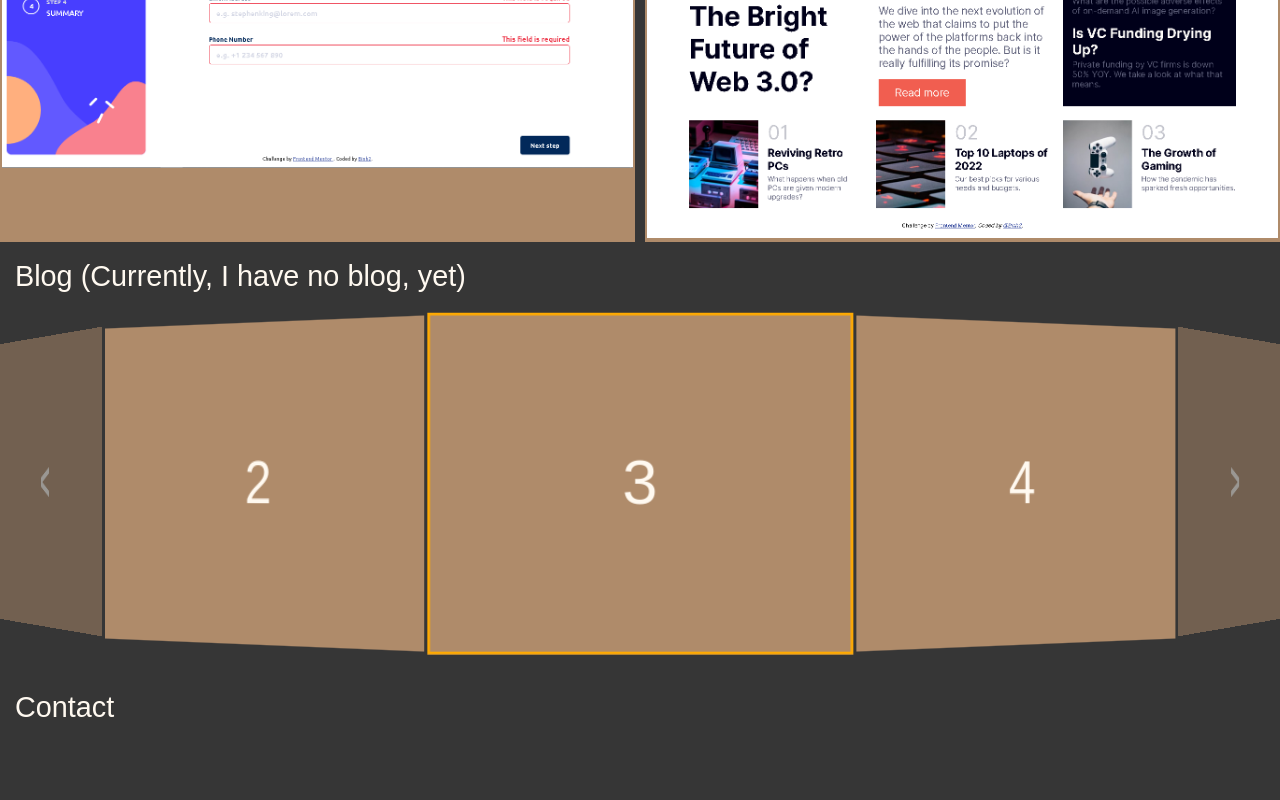
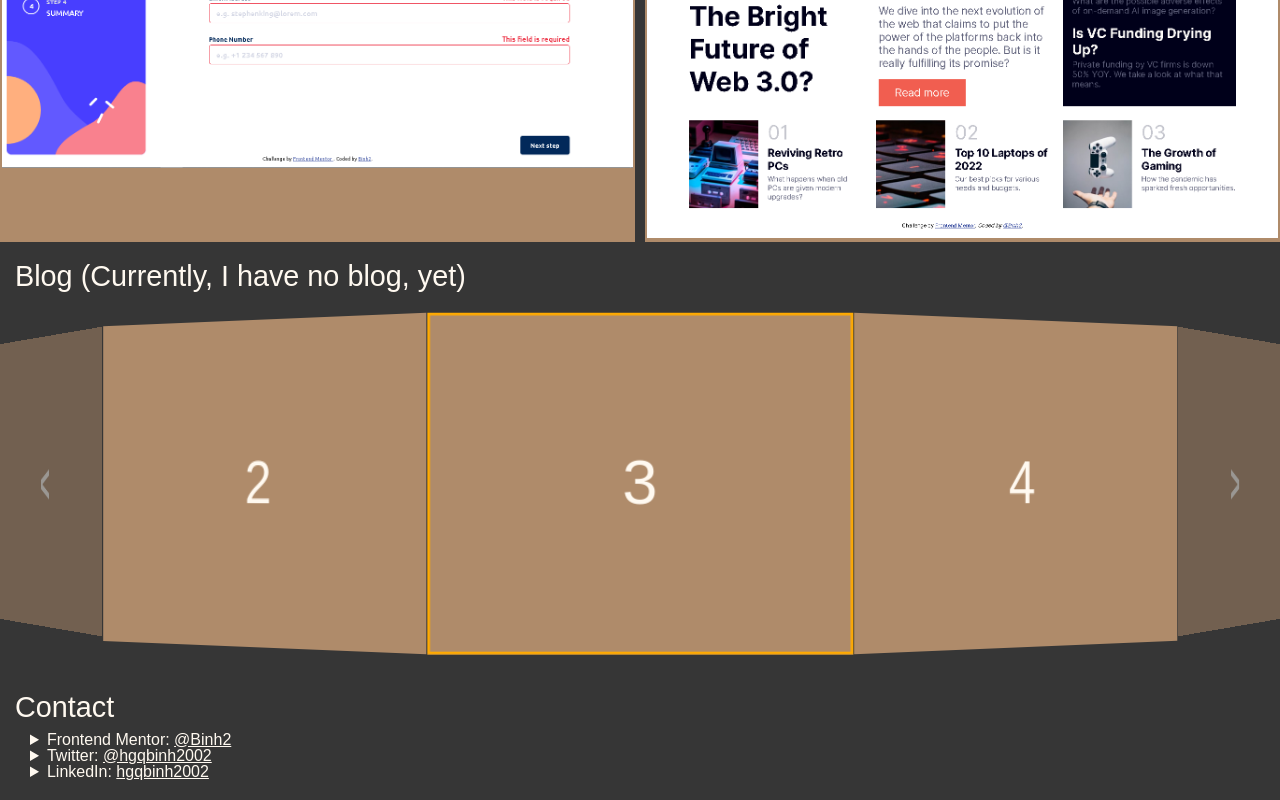
Before and after one commit to Binh2/portfolio, a Vue app: page / in a window 1280 px wide. Shown: the part 1320-2120 px from the top of the page. Before the commit the page ends 2052 px from the top, so only its background shows below. Built offline with nearby package versions, Linux system fonts and the light colour scheme.

Commit message:
Add ContactView and extract logic from FallAnimation to Composable

```diff
--- a/public/index.html
+++ b/public/index.html
@@ -5,7 +5,7 @@
     <meta http-equiv="X-UA-Compatible" content="IE=edge">
     <meta name="viewport" content="width=device-width,initial-scale=1.0">
     <link rel="icon" href="<%= BASE_URL %>favicon.ico">
-    <title><%= htmlWebpackPlugin.options.title %></title>
+    <title>My portfolio</title>
   </head>
   <body>
     <noscript>
--- a/src/components/FallAnimation.vue
+++ b/src/components/FallAnimation.vue
@@ -3,41 +3,36 @@
     class="fall-animation"
     v-on:click.once="fallAnimation.startFallAnimation"
     v-bind:style="{
-      left: fallAnimation.positionX + 'px',
-      top: fallAnimation.positionY + 'px',
+      left: x + 'px',
+      top: y + 'px',
     }"
-    ref="fallAnimationComponent"
     v-if="!fallAnimation.isDisplayNone"
   ></div>
 </template>
 
 <script>
 import { ref, reactive } from "vue";
+import { useNewtonianPhysicPosition } from "../composables/NewtonianPhysicPosition.ts";
 
 export default {
   emits: ["changeText"],
   setup(props, context) {
-    const accelerationY = 100;
     function randomInRange(min, max) { // [min, max)
       return Math.floor(Math.random() * (max - min) + min);
     }
 
-    const fallAnimationComponent = ref();
+    const { _position: x, update: updateX } = useNewtonianPhysicPosition(0, randomInRange(-80, 80));
+    const { _position: y, update: updateY } = useNewtonianPhysicPosition(100, randomInRange(-150, -80));
     const fallAnimation = reactive({
-      velocityX: randomInRange(-80, 80),
-      velocityY: randomInRange(-150, -80),
-      positionX: 0,
-      positionY: 0,
       isDisplayNone: false,
       startFallAnimation() {
         if (!this.isClicked) {
           const interval = 20;
           const intervalId = setInterval(() => {
-            if (this.positionY >= window.innerHeight) this.isDisplayNone = true;
+            if (y.value >= window.innerHeight) this.isDisplayNone = true;
             else {
-              this.positionX += (this.velocityX * interval) / 1000;
-              this.positionY += (this.velocityY * interval) / 1000;
-              this.velocityY += (accelerationY * interval) / 1000;
+              updateX(interval);
+              updateY(interval);
             }
           }, interval);
           setTimeout(() => {
@@ -50,8 +45,10 @@ export default {
     });
 
     return {
+      x,
+      updateX,
+      y,
       fallAnimation,
-      fallAnimationComponent,
     };
   },
 };
--- /dev/null
+++ b/src/composables/NewtonianPhysicPosition.ts
@@ -0,0 +1,19 @@
+import { ref } from 'vue'
+
+// by convention, composable function names start with "use"
+export function useNewtonianPhysicPosition(acceleration = 0, velocity = 0, position = 0) {
+  // state encapsulated and managed by the composable
+  const _position = ref(position);
+  let _velocity = velocity;
+  const _acceleration = acceleration;
+
+
+  // a composable can update its managed state over time.
+  function update(intervalInMilisecond: number) {
+    _position.value += _velocity * intervalInMilisecond / 1000;
+    _velocity += _acceleration * intervalInMilisecond / 1000;
+  }
+
+  // expose managed state as return value
+  return { _position, update };
+}
--- a/src/styles/global.css
+++ b/src/styles/global.css
@@ -44,6 +44,10 @@ html {
 
   /* 30px from NavBarView margin top and bottom, and 1em from NavBarView font-size */
   scroll-padding-top: calc(30px + 1em);
+  overflow: overlay; /* deprecated */
+}
+body {
+  padding-bottom: 20px;
 }
 
 h1 {
--- a/src/views/BlogView.vue
+++ b/src/views/BlogView.vue
@@ -42,7 +42,7 @@
   width: var(--width);
   height: var(--height);
   background: var(--color-desaturated);
-  border: 2px solid var(--color-blackish);
+  border: 2px solid var(--color-desaturated);
 
   transition: 0.5s ease;
 
@@ -65,7 +65,7 @@
   background: var(--color-desaturated);
   opacity: 0.5;
   color: var(--color-whitish);
-  border-width: 0;
+  /* border-width: 0; */
   font-weight: bold;
 
   z-index: 4;
@@ -77,6 +77,7 @@
   background: transparent;
   opacity: 1;
   color: var(--color-desaturated);
+  border-color: var(--color-desaturated);
   cursor: pointer;
 }
 
--- a/src/views/ContactView.vue
+++ b/src/views/ContactView.vue
@@ -1,5 +1,31 @@
 <template>
   <div id="ContactView">
     <h1>Contact</h1>
+    <ul>
+      <li>
+        <span>Frontend Mentor: </span>
+        <a href="https://www.frontendmentor.io/profile/Binh2">@Binh2</a>
+      </li>
+      <li>
+        <span>Twitter: </span>
+        <a href="https://twitter.com/hgqbinh2002">@hgqbinh2002</a>
+      </li>
+      <li>
+        <span>LinkedIn: </span>
+        <a href="https://www.linkedin.com/in/hgqbinh2002/">hgqbinh2002</a>
+      </li>
+    </ul>
   </div>
 </template>
+
+<style scoped>
+li {
+  margin: 0 30px;
+  list-style-type: disclosure-closed;
+  list-style-position: inside;
+  color: var(--color-whitish);
+}
+li span, li a {
+  color: var(--color-whitish);
+}
+</style>
```
Also changed, not shown: src/composables/NewtonianPhysic.js (deleted).
